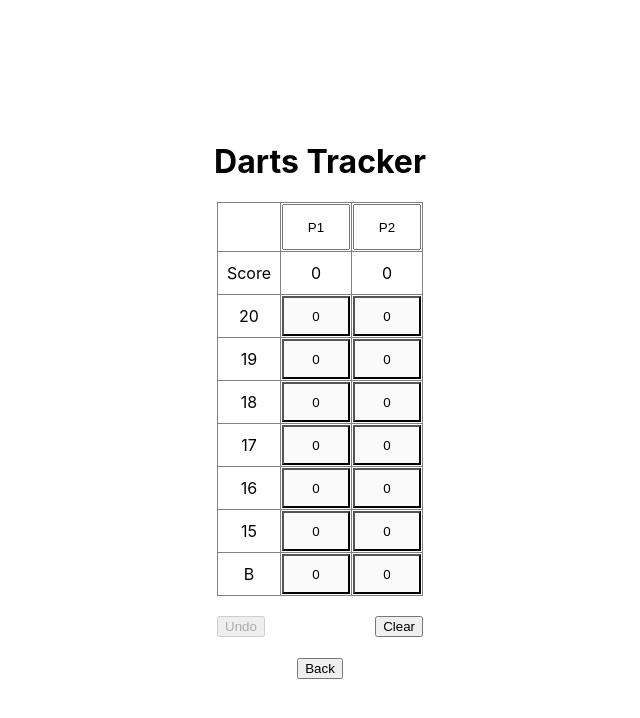
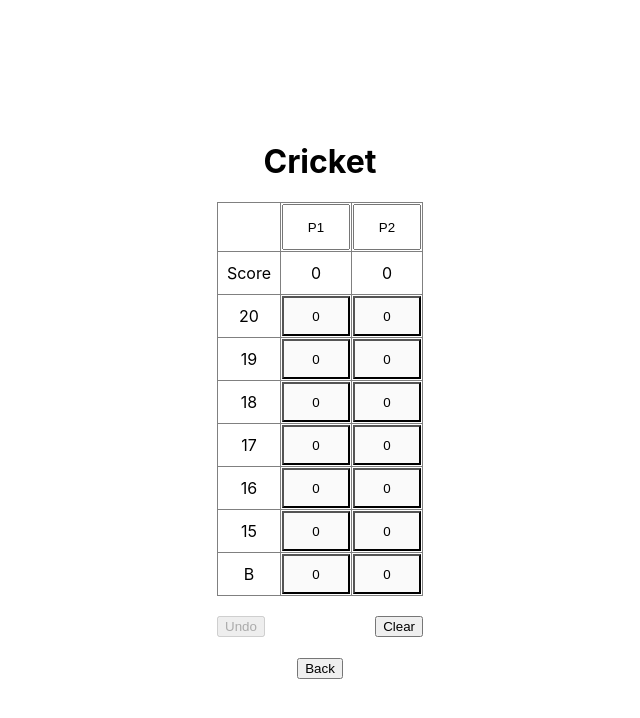
Before and after one commit to ameyaagrawal/darts-tracker, a React (Create React App) app: page / in a window 1280 px wide. Both pictures are taken after a click on the button "Confirm". Shown: the top 718 px of the page, without its empty margins (320-960 px from the left). Built offline with nearby package versions, Linux system fonts and the light colour scheme.

Commit message:
update h1s for settings, cricket and dtw pages

```diff
--- a/src/App.js
+++ b/src/App.js
@@ -21,7 +21,6 @@ function App() {
 
   // Function to handle the "Confirm" button click
   const handleConfirm = () => {
-    console.log('Confirm button clicked');
     if (selectedMode && numPlayers) {
       setIsModeSelected(true);
     }
@@ -29,7 +28,6 @@ function App() {
 
   // Function to handle the "Back" button click
   const handleBack = () => {
-    console.log('Back button clicked');
     setIsModeSelected(false); // Reset to mode selection page
     setSelectedMode(selectedMode); // Clear selected mode
     setNumPlayers(numPlayers); // Reset to default 2 players
@@ -47,7 +45,6 @@ function App() {
         textAlign: 'center',
       }}
     >
-      <h1>Darts Tracker</h1>
       {!isModeSelected ? (
         <SettingsPage
           selectedMode={selectedMode}
--- a/src/SettingsPage.js
+++ b/src/SettingsPage.js
@@ -11,6 +11,7 @@ function SettingsPage({
 }) {
   return (
     <div>
+      <h1>Darts Tracker</h1>
       <ModeSelect selectedMode={selectedMode} handleModeChange={handleModeChange} />
       <PlayerSelect numPlayers={numPlayers} handlePlayersChange={handlePlayersChange} />
       <button
--- a/src/TrackerPage.js
+++ b/src/TrackerPage.js
@@ -6,9 +6,15 @@ function TrackerPage({ selectedMode, numPlayers, handleBack }) {
   return (
     <div>
       {selectedMode === 'cricket' ? (
-        <Cricket numPlayers={numPlayers} />
+        <div>
+          <h1>Cricket</h1>
+          <Cricket numPlayers={numPlayers} />
+        </div>
       ) : (
-        <DTW numPlayers={numPlayers} />
+        <div>
+          <h1>DTW</h1>
+          <DTW numPlayers={numPlayers} />
+        </div>
       )}
       <button onClick={handleBack}>Back</button>
     </div>
```
